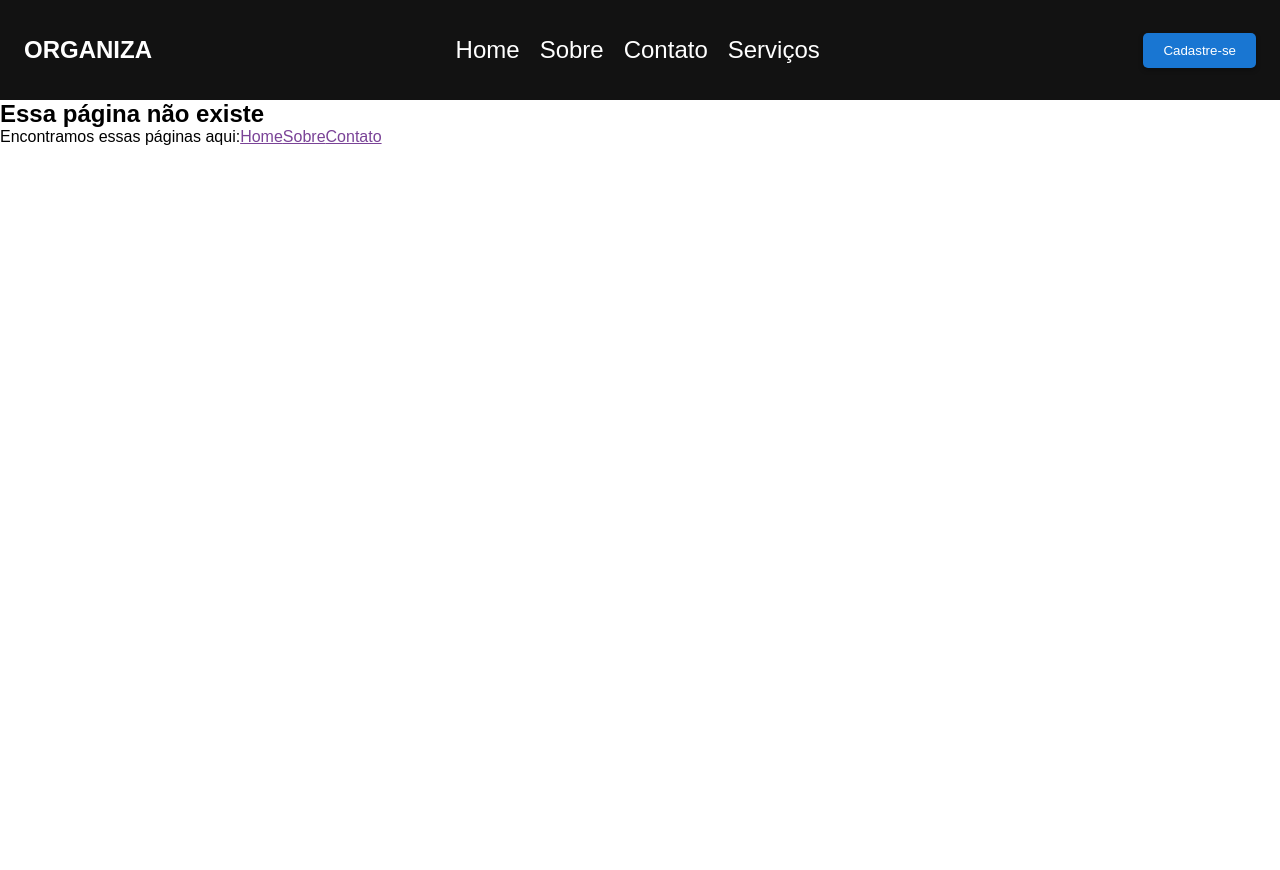
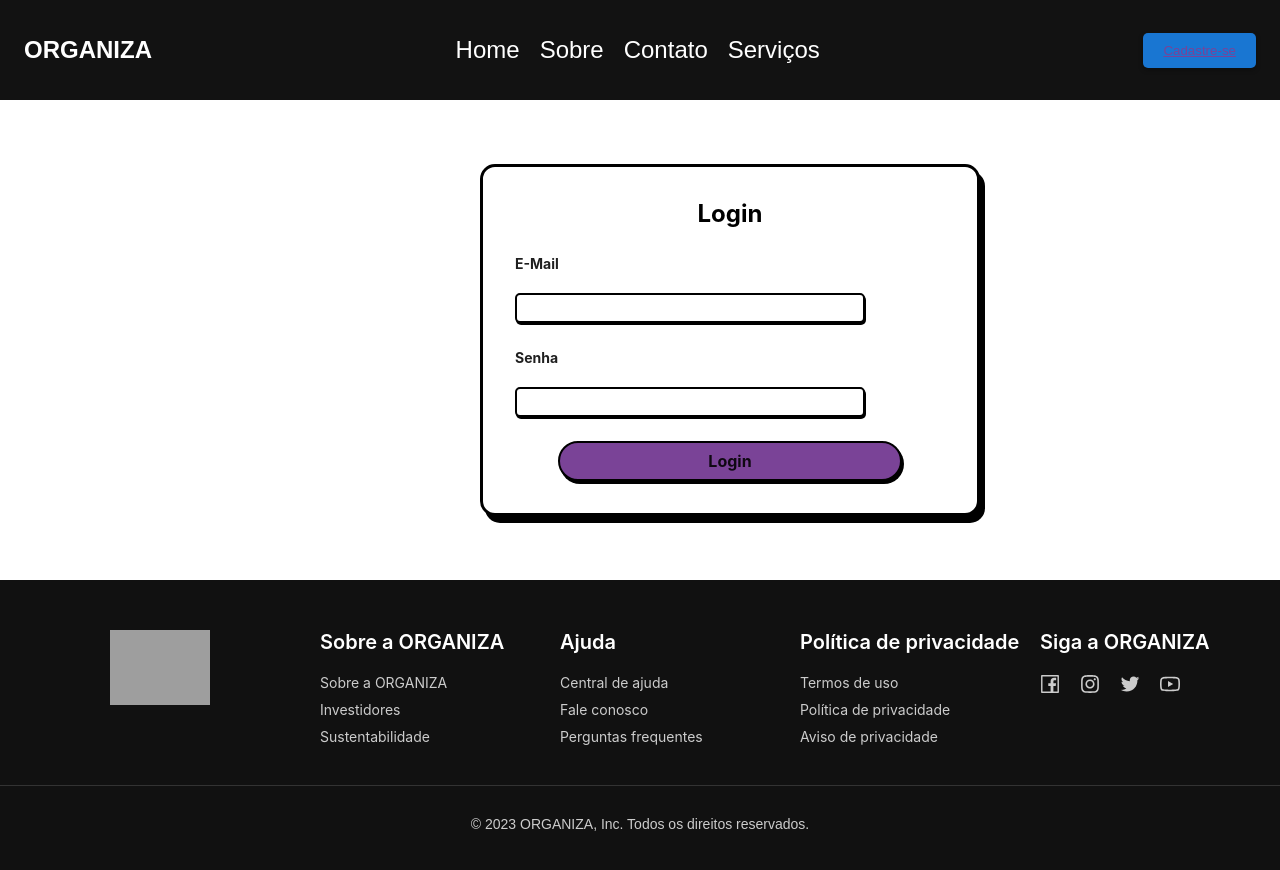
Before and after one commit to Guigui3801/organiza_pi7, a React (Create React App) app in the folder front/: page /login in a window 1280 px wide. Shown: the top 870 px of the page. Before the commit the page ends 800 px from the top, so only its background shows below. Built offline with nearby package versions, Linux system fonts and the light colour scheme; grey boxes are pictures that could not be loaded; the HTML template or start-up script is replaced by a standard one.

Commit message:
Telas de Login e Register Criadas

```diff
--- a/front/package.json
+++ b/front/package.json
@@ -7,7 +7,9 @@
     "@testing-library/react": "^13.4.0",
     "@testing-library/user-event": "^13.5.0",
     "antd": "^5.3.0",
+    "axios": "^1.4.0",
     "firebase": "^9.18.0",
+    "pg": "^8.10.0",
     "react": "^18.2.0",
     "react-dom": "^18.2.0",
     "react-router-dom": "^6.10.0",
--- a/front/src/components/AppHeader/AppHeader.jsx
+++ b/front/src/components/AppHeader/AppHeader.jsx
@@ -12,7 +12,7 @@ const AppHeader = () => {
         <li><Link to="/contact">Contato</Link></li>
         <li><Link to="/services">Serviços</Link></li>
       </ul>
-      <button className="cadastro-btn">Cadastre-se</button>
+      <button className="cadastro-btn"><Link to="/register">Cadastre-se</Link></button>
     </header>
   );
 };
--- /dev/null
+++ b/front/src/components/AppLogin/AppLogin.jsx
@@ -0,0 +1,50 @@
+import React, { useState } from "react";
+import { Row, Col, Input, Form, Button } from 'antd';
+import { loginUser } from "./AppLogin.services";
+import './AppLogin.styles.scss';
+
+const AppLogin = () => {
+    const [email, setEmail] = useState('');
+    const [password, setPassword] = useState('');
+
+
+    const handleSubmit = async () => {
+      await loginUser(email, password)
+    };
+
+
+
+  return (
+    <Row justify={"center"}>
+      <Col xs={24} sm={24} md={6}>
+        <div className="container">
+          <h2>Login</h2>
+
+          <Form layout={"vertical"} onSubmitCapture={handleSubmit}>
+            <Form.Item name="email" label={"E-Mail"}>
+              <Input
+                type="email"
+                id="email"
+                value={email}
+                onChange={(e) => setEmail(e.target.value)}
+              />
+            </Form.Item>
+            <Form.Item name="password" label={"Senha"}>
+              <Input
+                type="password"
+                id="password"
+                value={password}
+                onChange={(e) => setPassword(e.target.value)}
+              />
+            </Form.Item>
+            <Row justify={'center'}>
+              <Button type="default" htmlType="submit">Login</Button>
+            </Row>
+          </Form>
+        </div>
+      </Col>
+    </Row>
+  );
+};
+
+export default AppLogin;
--- /dev/null
+++ b/front/src/components/AppLogin/AppLogin.services.js
@@ -0,0 +1,17 @@
+import api from '../../services/api';
+
+const loginUser = (email,password) => {
+    const body = {
+        email: email,
+        password: password
+    }
+    const response = api.post('/session',body).then((res) =>{
+        const {token} = res.data
+
+        localStorage.setItem('token',token)
+        //mandar para tela de todos
+        return res;
+    }).catch((err) =>{alert(err)})
+    return response;
+}
+export {loginUser};
--- a/front/src/components/AppRegister/AppRegister.jsx
+++ b/front/src/components/AppRegister/AppRegister.jsx
@@ -1,61 +1,110 @@
-import React from "react";
+import React, { useState, useContext } from "react";
 import { Row, Col, Input, Form, Button } from 'antd';
+import axios from 'axios';
 import './AppRegister.styles.scss';
 
+
 const AppRegister = () => {
+    const [name, setName] = useState('');
+    const [email, setEmail] = useState('');
+    const [password, setPassword] = useState('');
+    const [confirmpassword, setConfirmpassword] = useState('');
+
+    function handleAdd() {
+        //alert(name+" ,"+email+" ,"+password+" ,"+confirmpassword)
+        if (name === '') {
+            return;
+        }
+        if (email === '') {
+            return;
+        }
+        if (password === '') {
+            return;
+        }
+        if (confirmpassword === '') {
+            return;
+        }
+        if (password != confirmpassword) {
+            alert('As senhas não são iguais')
+            return;
+        }
+        //criar objeto  com os dados
+        const userData = {
+            name,
+            email,
+            password,
+        }
+
+    }
     return (
         <Row justify={"center"}>
-            <Col xs={24} sm={24} md={6}>
+            <Col>
                 <div className="container">
                     <h2>CADASTRAR-SE</h2>
 
-                    <Form layout={"vertical"}>
+                    <Form
+                        labelCol={{ span: 8 }}
+                        wrapperCol={{ span: 16, offset: 4 }}
+                        style={{ maxWidth: 600 }}
+                        layout={"vertical"} onSubmitCapture={handleAdd}>
+
+
+
                         <Form.Item
                             name="name"
-                            label={"Nome"}
+                            label={"Nome:"}
                         >
                             <Input
                                 type="text"
                                 id="name"
-                            //value={}
+                                value={name}
+                                onChange={(e) => setName(e.target.value)}
 
                             />
                         </Form.Item>
+
                         <Form.Item
                             name="email"
-                            label={"E-Mail"}
+                            label={"E-Mail:"}
                         >
                             <Input
                                 type="email"
                                 id="email"
-                            //value={}
+                                value={email}
+                                onChange={(e) => setEmail(e.target.value)}
 
                             />
                         </Form.Item>
+
                         <Form.Item
                             name="password"
-                            label={"Senha"}
+                            label={"Senha:"}
                         >
                             <Input
                                 type="password"
                                 id="password"
-                            //value={}
+                                value={password}
+                                onChange={(e) => setPassword(e.target.value)}
 
                             />
                         </Form.Item>
+
                         <Form.Item
                             name="confirmpassword"
-                            label={"Confirmar senha"}
+                            label={"Confirmar senha:"}
                         >
                             <Input
                                 type="password"
                                 id="confirmpassword"
-                            //value={}
+                                value={confirmpassword}
+                                onChange={(e) => setConfirmpassword(e.target.value)}
 
                             />
                         </Form.Item>
+
+
                         <Row justify={'center'}>
-                            <Button type="default">Register</Button>
+                            <Button type="default" htmlType="submit" >CADASTRAR</Button>
                         </Row>
                     </Form>
                 </div>
--- a/front/src/components/AppRegister/AppRegister.styles.scss
+++ b/front/src/components/AppRegister/AppRegister.styles.scss
@@ -1,9 +1,13 @@
 .container{
-    background-color: aquamarine;
+    background-color: #fff;
     border-radius: 15px;
     padding: 10%;
-    margin: 20% auto;
+    margin: 20% 0;
+    width: 500px;
     font-weight: bold;
+    border-color: black;
+    border: 3px solid black;
+    box-shadow: 5px 7px 0px black;
 }
 .container h2{
     text-align: center;
@@ -12,8 +16,8 @@
 }
 .container input{
     display: block;
-    width: 100%;
     height: 30px;
+    width: 350px;
     border-radius: 5px;
 }
 .container label{
--- /dev/null
+++ b/front/src/pages/Login/Login.jsx
@@ -0,0 +1,12 @@
+import React from 'react'
+import AppFooter from '../../components/AppFooter/AppFooter';
+import AppLogin from '../../components/AppLogin/AppLogin';
+
+export default function Register() {
+  return (
+    <div>
+      <AppLogin />
+      <AppFooter />
+    </div>
+  );
+}
--- a/front/src/routes.js
+++ b/front/src/routes.js
@@ -8,6 +8,7 @@ import AppHeader from "./components/AppHeader/AppHeader";
 import Error from "./pages/Error/Error";
 import Kanban from "./pages/Kanban/Kanban";
 import Register from "./pages/Register/Register";
+import Login from "./pages/Login/Login";
 
 export default function Router() {
   return (
@@ -20,6 +21,7 @@ export default function Router() {
         <Route path={"/services"} element={<Services />} />
         <Route path={"/kanban/:id"} element={<Kanban />} />
         <Route path={"/register"} element={<Register />} />
+        <Route path={"/login"} element={<Login />} />
 
 
         <Route path={"*"} element={<Error />} />
--- /dev/null
+++ b/front/src/services/api.js
@@ -0,0 +1,8 @@
+import axios from 'axios';
+
+
+const api = axios.create({
+    baseURL: 'http://179.189.95.208:45217'
+})
+
+export default api;
```
Also changed, not shown: front/src/context/RegisterContext.tsx (added, +13 -0 lines), front/src/services/firebase.js (deleted, +0 -21 lines), front/src/components/AppLogin/AppLogin.styles.scss (added), 1 other file (tests, documents, lock files or other folders).
